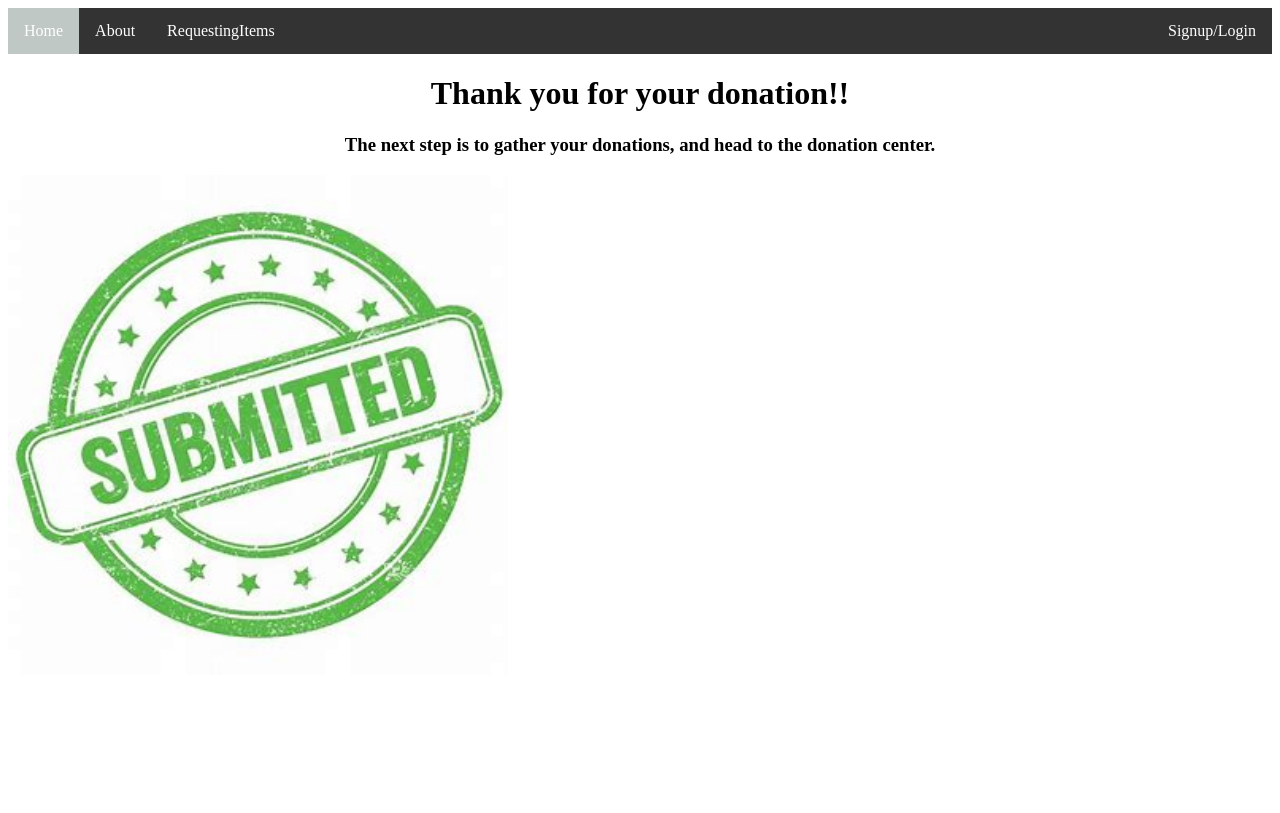
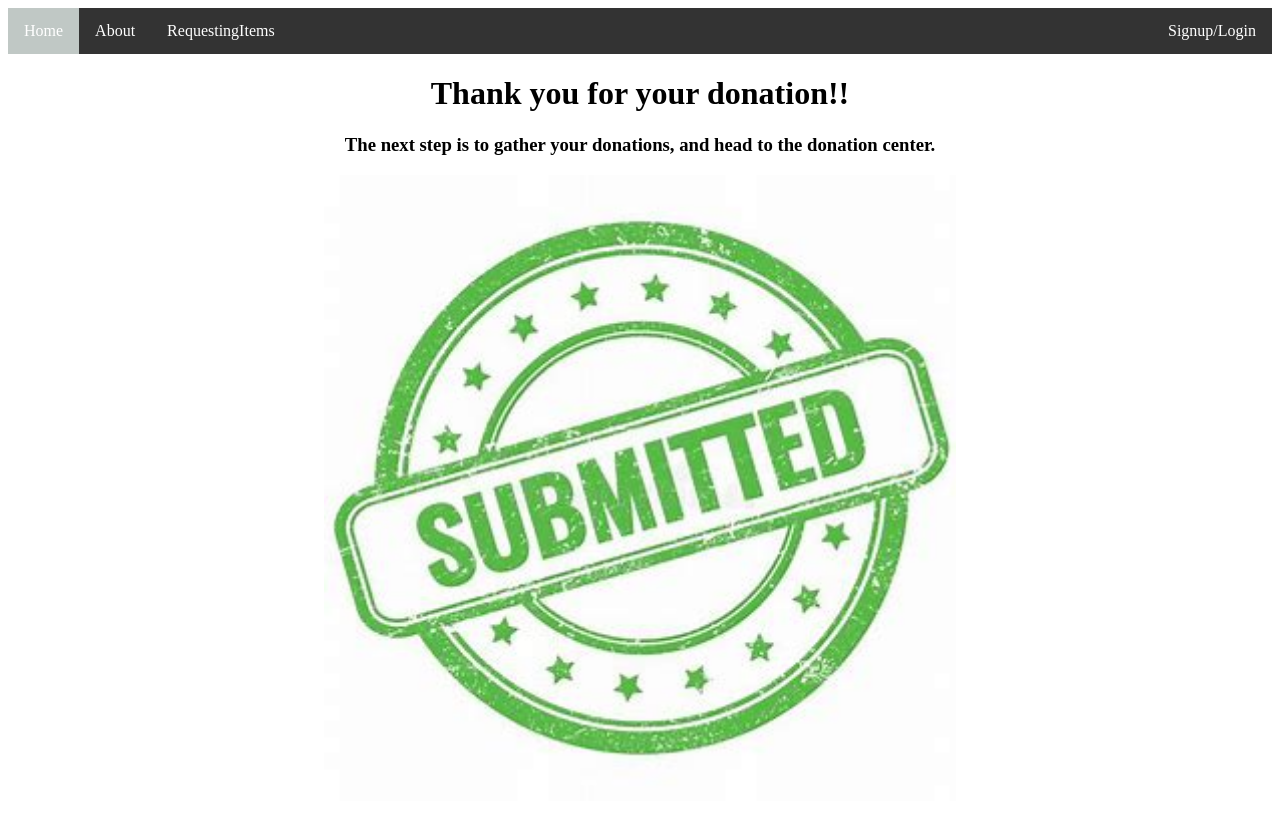
Before and after one commit to MRubio214/MSS_Project, a Flask app: template website/templates/Submitted_Donation.html in a window 1280 px wide. Before the commit the page ends 643 px from the top, so only its background shows below. Run offline with Flask 2, Linux system fonts and the light colour scheme; the template is opened without the code that fills it, so the values that code supplies are empty.

Commit message:
Center Submit Donation Page

```diff
--- a/website/templates/Submitted_Donation.html
+++ b/website/templates/Submitted_Donation.html
@@ -45,6 +45,8 @@ img {
                 margin-left: auto;
                 margin-right: auto;
             }
+
+
 .center{
     display: block;
     margin-left: auto;
@@ -66,9 +68,10 @@ img {
             <center><h1>Thank you for your donation!!</h1></center>
             <center><h2>{{ shortcode }}</h2></center>
             <center><h3>The next step is to gather your donations, and head to the donation center.</h3></center>
-<div class="center">
-    <img class="center" src="../static/Submitted.jfif" alt="Submit" width="500" height="500">
-</div>
+
+
+    <center><img src="../static/Submitted.jfif" alt="Paris" style="width:50%"></center>
+
 
 
 </body>
```
Lines whose indentation alone changed are shown as unchanged.
